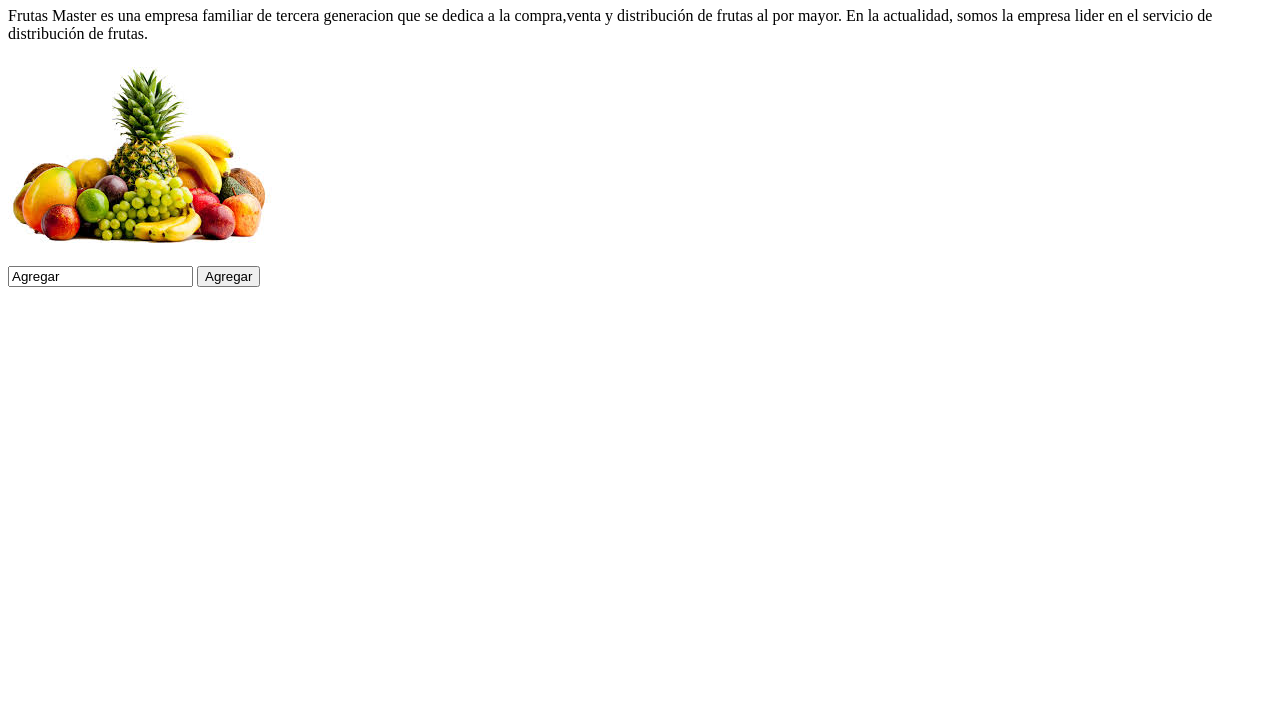
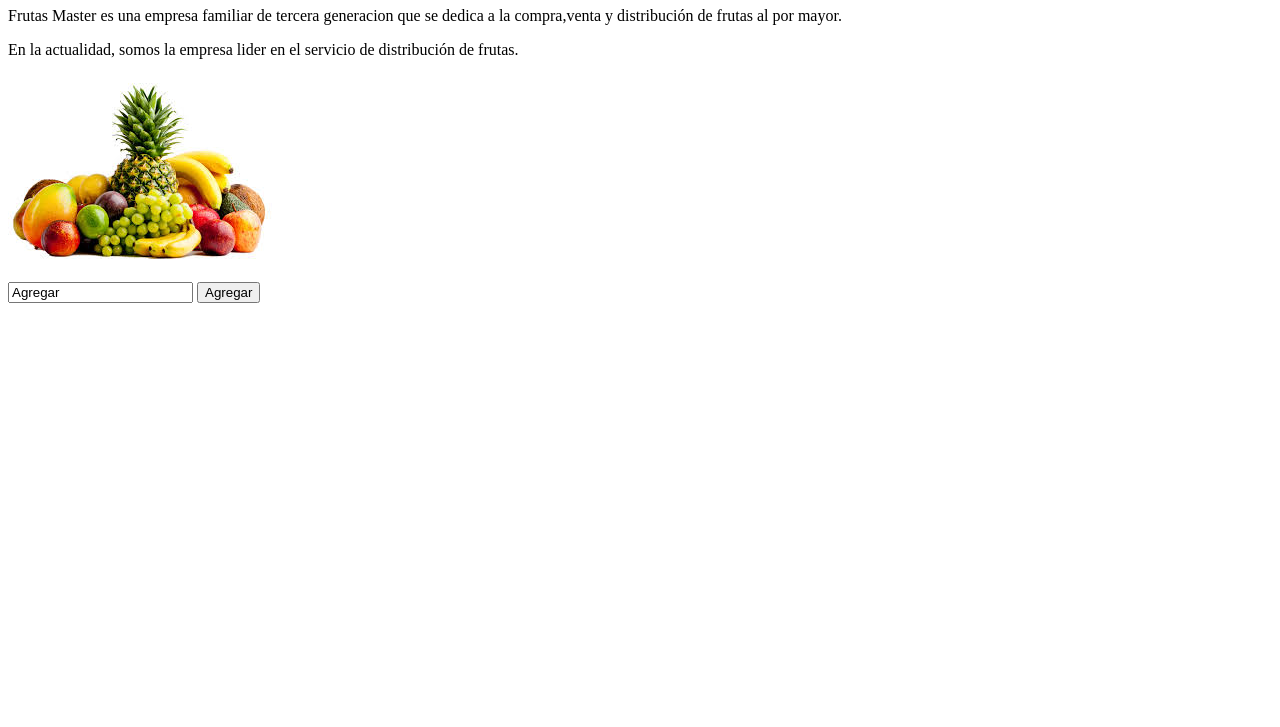
Before and after one commit to shey-esther/lista-frutasok, a plain HTML site: page index.html in a window 1280 px wide. Shown: the part 73-800 px from the top of the page. Drawn offline with Linux system fonts and the light colour scheme.

Commit message:
modificando

```diff
--- a/index.html
+++ b/index.html
@@ -6,7 +6,8 @@
 </head>
 <body>
 <h1>LISTA DE FRUTAS</h1>
-<p>Frutas Master es una empresa familiar de tercera generacion que se dedica a la compra,venta y distribución de frutas al por mayor. En la actualidad, somos la empresa lider en el servicio de distribución de frutas.</p>
+<p>Frutas Master es una empresa familiar de tercera generacion que se dedica a la compra,venta y distribución de frutas al por mayor. </p>
+ <p>En la actualidad, somos la empresa lider en el servicio de distribución de frutas.</p>
 <img src="descarga.jpg">
 <p><input type="text" value="Agregar">
 	<input type="button" value="Agregar"></p>
```
